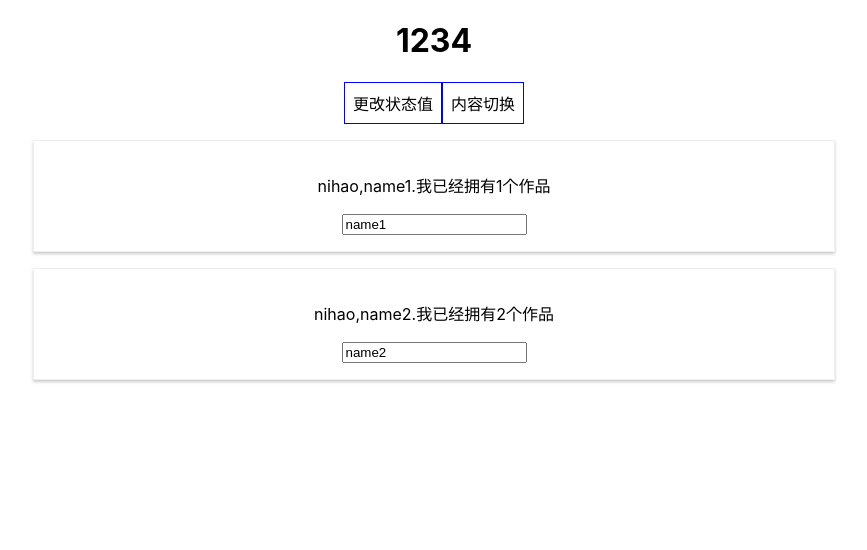
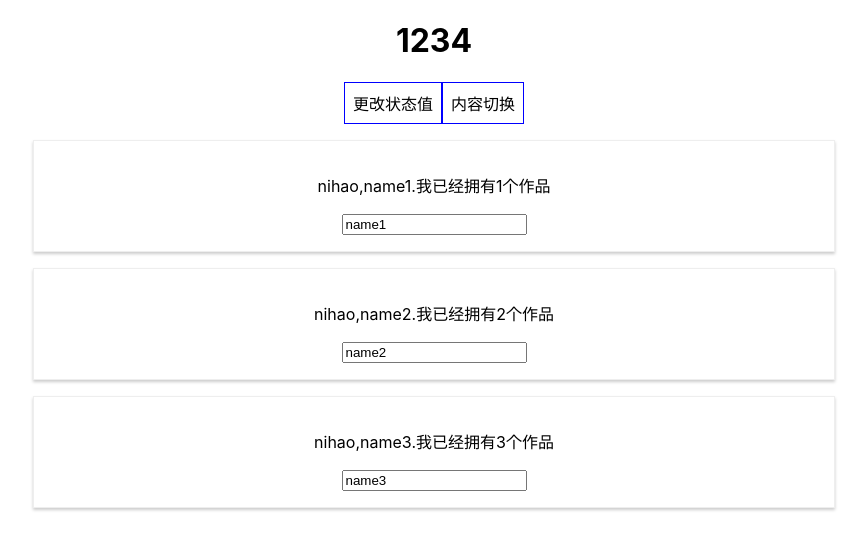
Before and after one commit to YUZIMMD/learn-react, a React (Create React App) app: page / in a window 1280 px wide. Both pictures are taken after a click on the button "内容切换". Shown: the top 550 px of the page, without its empty margins (206-1073 px from the left). Built offline with nearby package versions, Linux system fonts and the light colour scheme.

Commit message:
双向数据绑定

```diff
--- a/src/App.js
+++ b/src/App.js
@@ -6,9 +6,9 @@ class App extends Component {
   //状态，只能在类中使用，并且继承的是react中Component,用于改变组件内状态的值
   state ={
     persons:[
-      {name:'name1',count:1},
-      {name:'name2',count:2},
-      {name:'name3',count:3},
+      {id:1,name:'name1',count:1},
+      {id:2,name:'name2',count:2},
+      {id:3,name:'name3',count:3},
   ],
   otherState:'anything',
   showPersons:false
@@ -24,19 +24,37 @@ class App extends Component {
       ]
     })
   }
-  nameChangeHandler=(event)=>{
+  nameChangeHandler=(event,id)=>{
+    // 判断是否在数组中并且返回下标值
+    const personIndex = this.state.persons.findIndex(p=>{
+      return p.id === id;
+    })
+    // 获取数组中id等于这个的那个对象
+    const person = {...this.state.persons[personIndex]};
+    // 改变对象属性name
+    person.name = event.target.value;
+    // 获取全部的数组
+    const persons =[...this.state.persons];
+    // 替换其中id等于这个的那个对象
+    persons[personIndex]=person;
+    // 更新整个数组
     this.setState({
-      persons:[
-        {name:'name1',count:1},
-        {name:event.target.value,count:2},
-        {name:'name3',count:3},
-      ]
+      persons:persons
     })
   }
   toggleHandler=()=>{
     const doesShow = this.state.showPersons;
     this.setState({
       showPersons:!doesShow
+    })
+  }
+  deletePersonHandler(PersonIndex){
+    // const persons = this.state.persons;
+    // 用操作运算符接收数据
+    const persons = [...this.state.persons];
+    persons.splice(PersonIndex,1);
+    this.setState({
+      persons:persons
     })
   }
   render() {
@@ -50,8 +68,14 @@ class App extends Component {
     let persons = null;
     if(this.state.showPersons){
       persons = ( <div>
-        < Person myClick={this.switchNameHandler.bind(this,'miss')} name={this.state.persons[0].name} count={this.state.persons[0].count} />
-        < Person changed={this.nameChangeHandler} name={this.state.persons[1].name} count={this.state.persons[1].count} />
+        {/* 循环遍历 */}
+        {
+          this.state.persons.map((personn,index)=>{
+            return <Person changed={(event)=>this.nameChangeHandler(event,personn.id)} myClick={this.deletePersonHandler.bind(this,index)} name={personn.name} count={personn.count} key={personn.id} />
+          })
+        }
+        {/* < Person myClick={this.switchNameHandler.bind(this,'miss')} name={this.state.persons[0].name} count={this.state.persons[0].count} />
+        < Person changed={this.nameChangeHandler} name={this.state.persons[1].name} count={this.state.persons[1].count} /> */}
         </div>)
     }
     return (
```
